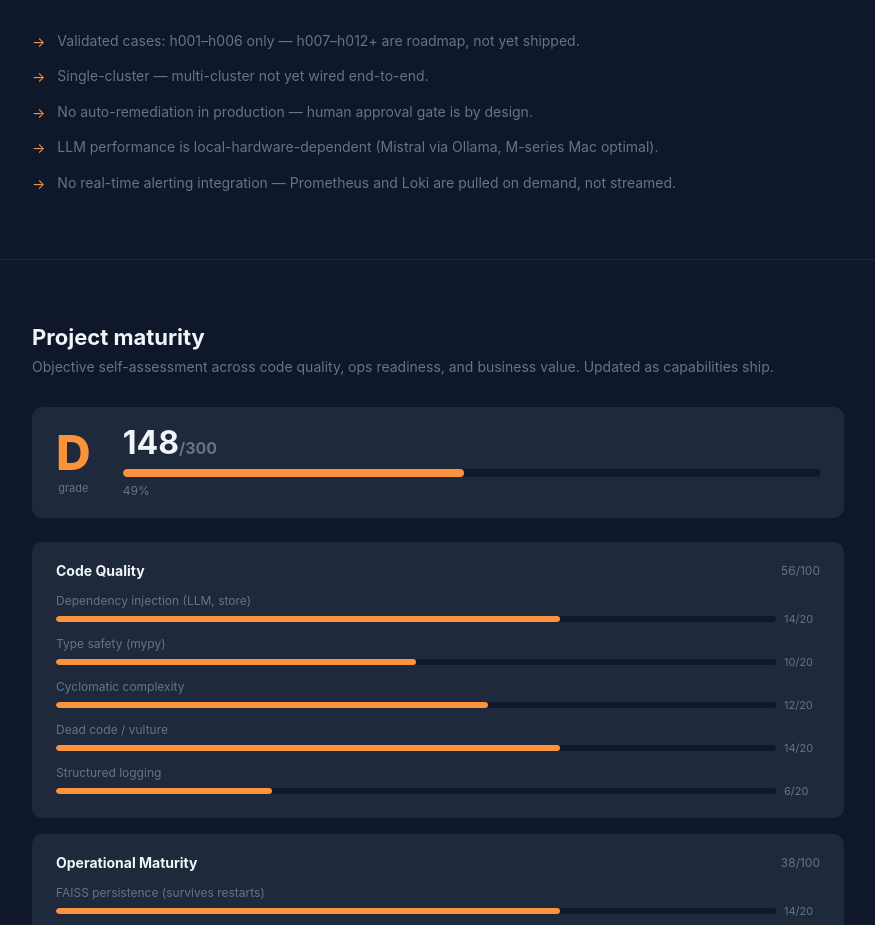
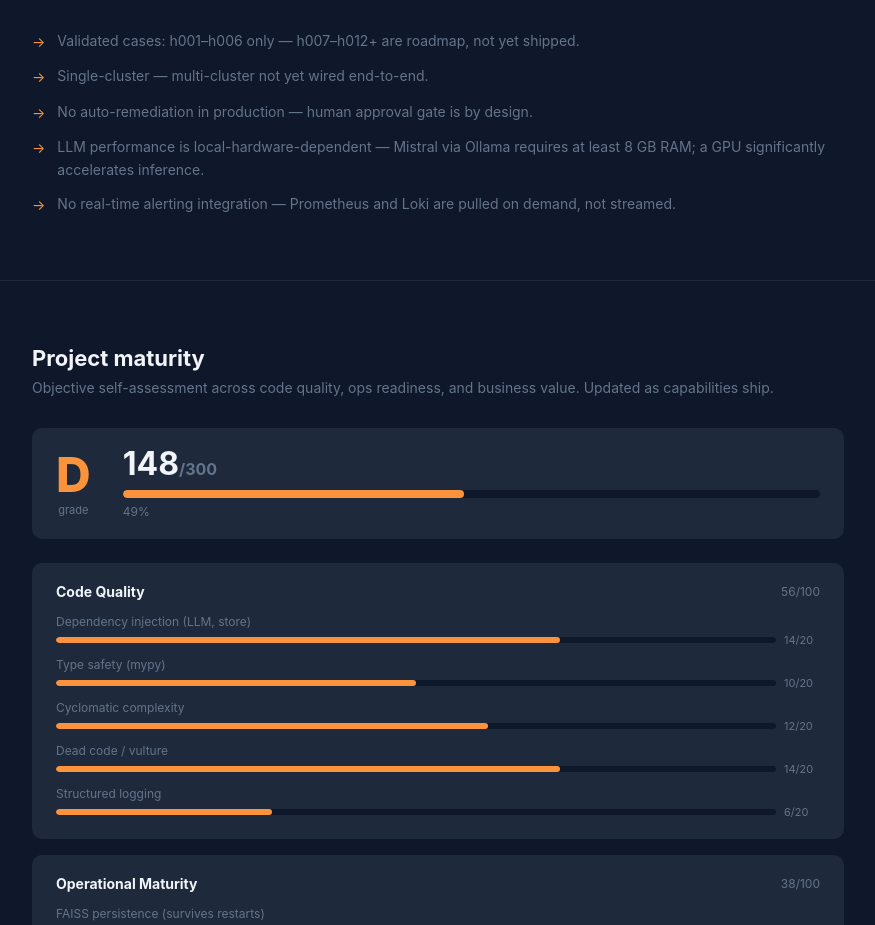
Before and after one commit to a1h8/kube-verdict, a React (Vite) app in the folder dashboard/: page / in a window 1280 px wide. Shown: the part 3440-4365 px from the top of the page, without its empty margins (202-1077 px from the left). Built offline with nearby package versions, Linux system fonts and the light colour scheme.

Commit message:
fix: remove hardware-specific references from limitations

```diff
--- a/dashboard/src/App.jsx
+++ b/dashboard/src/App.jsx
@@ -52,7 +52,7 @@ const LIMITATIONS = [
   "Validated cases: h001–h006 only — h007–h012+ are roadmap, not yet shipped.",
   "Single-cluster — multi-cluster not yet wired end-to-end.",
   "No auto-remediation in production — human approval gate is by design.",
-  "LLM performance is local-hardware-dependent (Mistral via Ollama, M-series Mac optimal).",
+  "LLM performance is local-hardware-dependent — Mistral via Ollama requires at least 8 GB RAM; a GPU significantly accelerates inference.",
   "No real-time alerting integration — Prometheus and Loki are pulled on demand, not streamed.",
 ];
 
```
Also changed, not shown: 1 other file (tests, documents, lock files or other folders).
